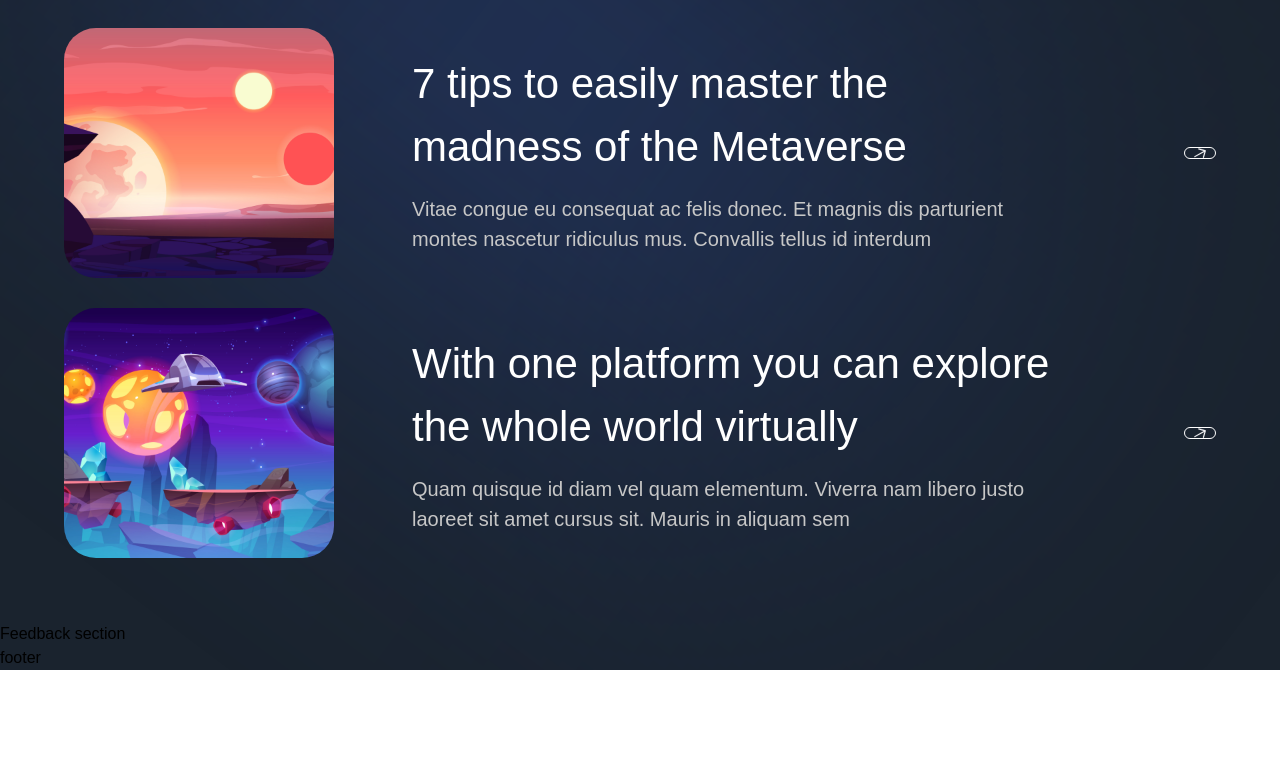
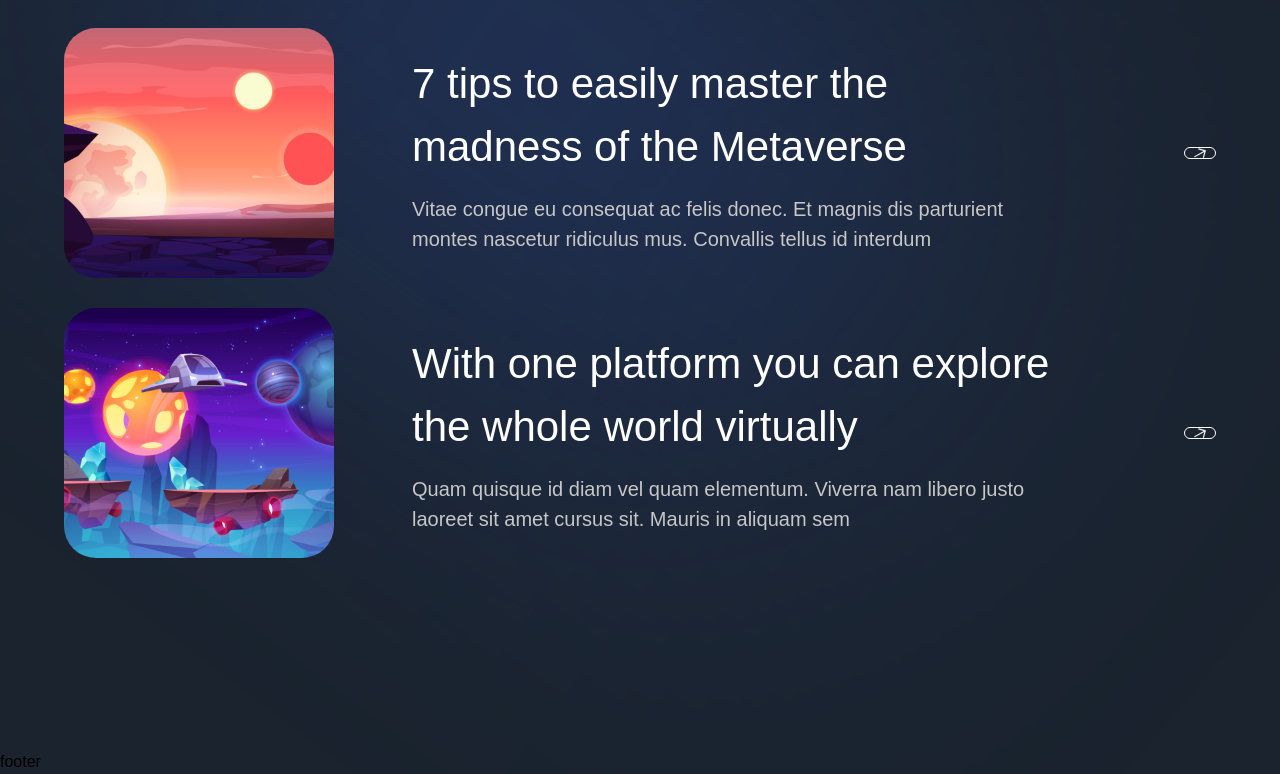
Before and after one commit to will-frankland/metaverses, a Next.js app: page / in a window 1280 px wide. Shown: the part 5396-6170 px from the top of the page. Before the commit the page ends 6066 px from the top, so only its background shows below. Built offline with nearby package versions, Linux system fonts and the light colour scheme; a web font is replaced by a local one.

Commit message:
add imports and copy initial div in Feedback component

```diff
--- a/sections/Feedback.jsx
+++ b/sections/Feedback.jsx
@@ -1,8 +1,19 @@
 'use client';
+import { motion } from "framer-motion";
+import styles from "../styles";
+import { fadeIn, staggerContainer, zoomIn } from "../utils/motion";
 
 const Feedback = () => (
-  <section>
-    Feedback section
+  <section className={`${styles.paddings} relative z-10`}>
+    <motion.div
+      variants={staggerContainer}
+      initial="hidden"
+      whileInView="show"
+      viewport={{once: false, amount: 0.25}}
+      className={`${styles.innerWidth} mx-auto flex lg:flex-row flex-col gap-6`}
+    >
+
+    </motion.div>
   </section>
 );
 
```
